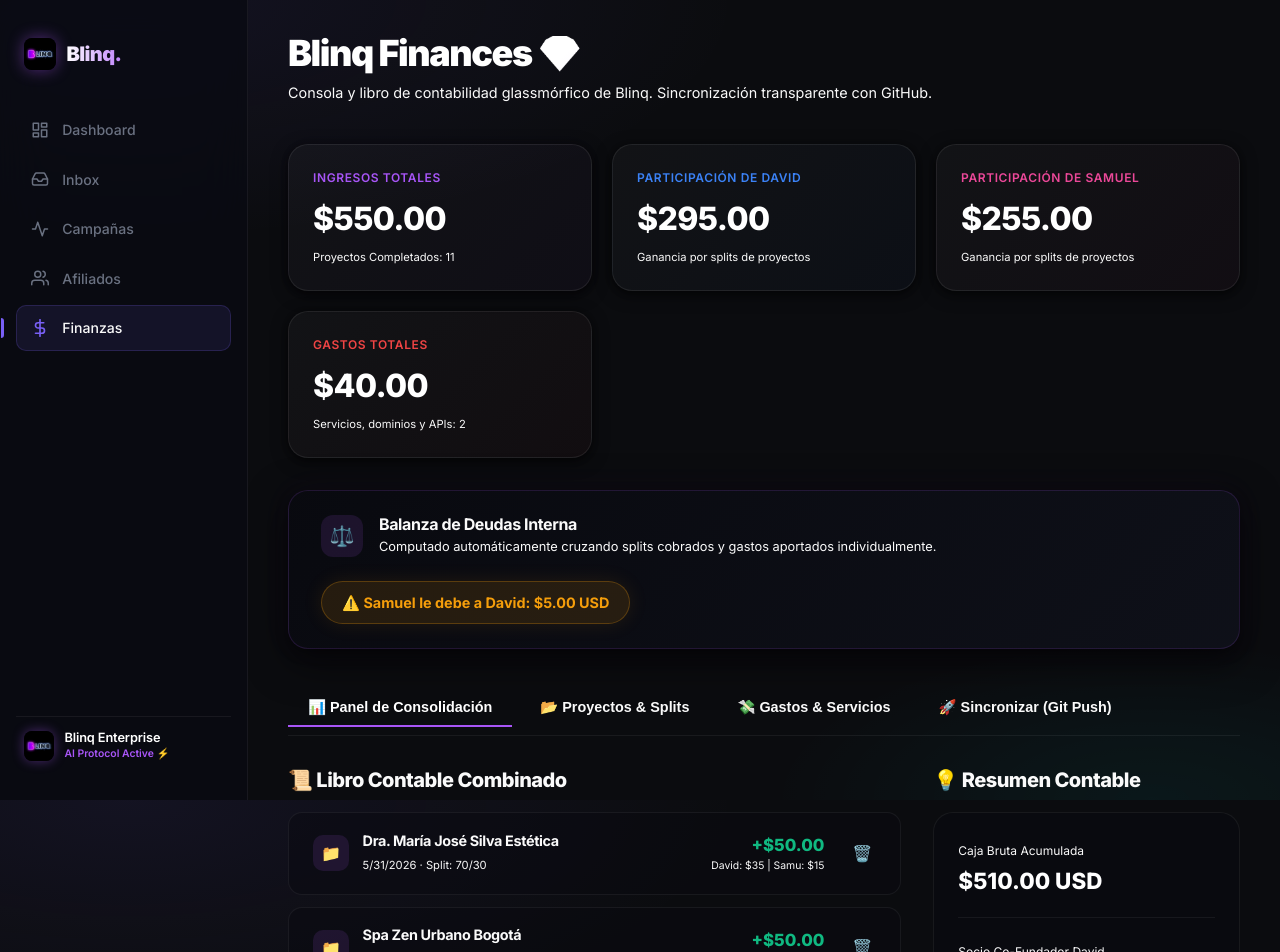
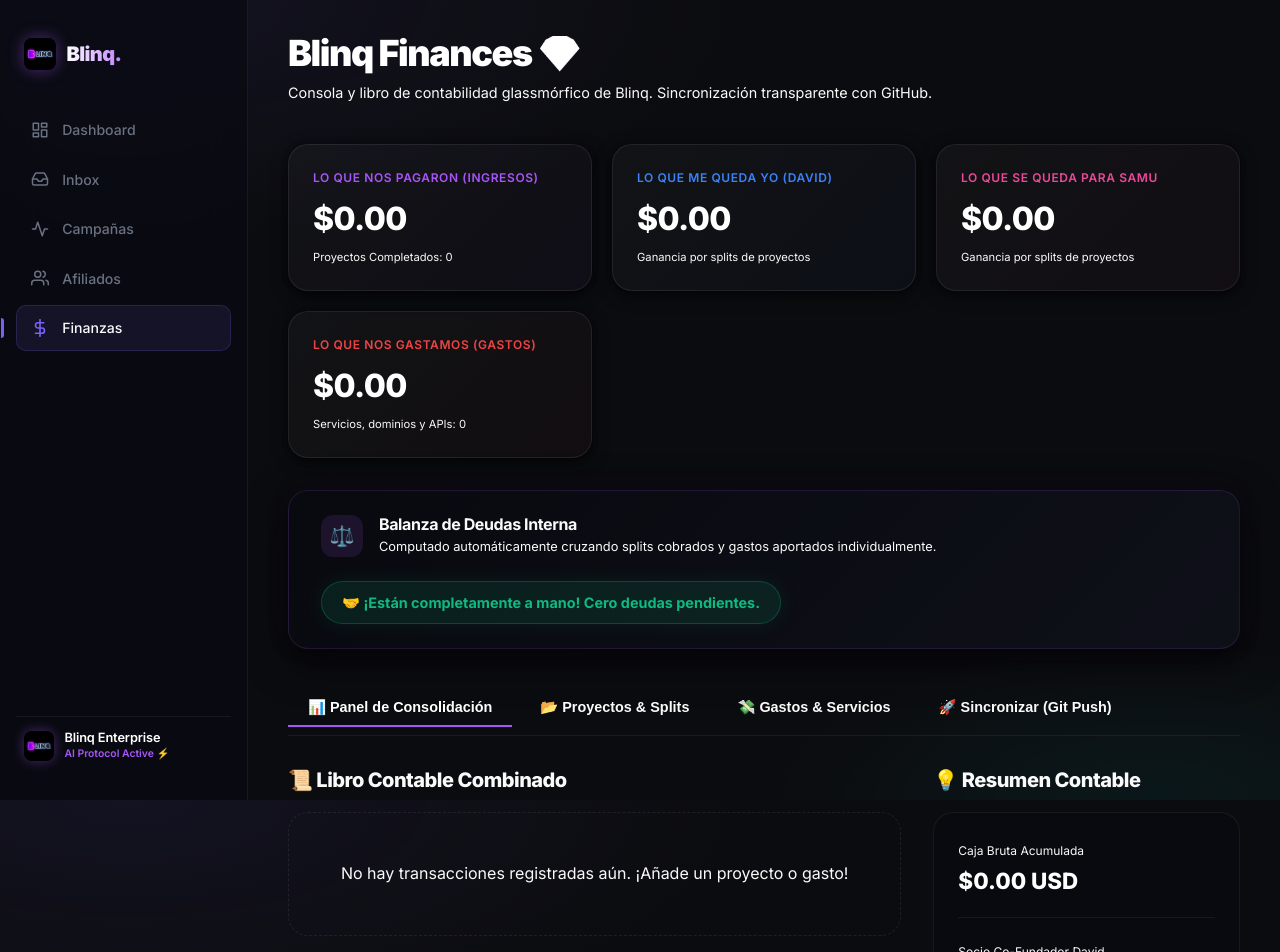
Before and after one commit to Blinq-Oficial/Blinq-Outreach, a Next.js app: page /finances in a window 1280 px wide. Shown: the top 952 px of the page. Built offline with nearby package versions, Linux system fonts and the light colour scheme.

Commit message:
refactor: refine finances dashboard formulas, wording and absolute-amount custom splits, reset database_fallback to clean slate

```diff
--- a/database_fallback.json
+++ b/database_fallback.json
@@ -774,123 +774,6 @@
       "created_at": "2026-05-30T10:00:00.000Z"
     }
   ],
-  "projects": [
-    {
-      "id": "proj-seed-1",
-      "name": "DentaCare Monterrey",
-      "amount": 50,
-      "type": "standard",
-      "davidShare": 25,
-      "samuelShare": 25,
-      "created_at": "2026-05-21T23:00:28.746Z"
-    },
-    {
-      "id": "proj-seed-2",
-      "name": "Clínica Dental Cumbres",
-      "amount": 50,
-      "type": "standard",
-      "davidShare": 25,
-      "samuelShare": 25,
-      "created_at": "2026-05-22T23:00:28.757Z"
-    },
-    {
-      "id": "proj-seed-3",
-      "name": "Mantra Mind & Body Spa",
-      "amount": 50,
-      "type": "standard",
-      "davidShare": 25,
-      "samuelShare": 25,
-      "created_at": "2026-05-23T23:00:28.757Z"
-    },
-    {
-      "id": "proj-seed-4",
-      "name": "Casa Azul Spa Urbano",
-      "amount": 50,
-      "type": "standard",
-      "davidShare": 25,
-      "samuelShare": 25,
-      "created_at": "2026-05-24T23:00:28.757Z"
-    },
-    {
-      "id": "proj-seed-5",
-      "name": "Dentalia Monterrey",
-      "amount": 50,
-      "type": "standard",
-      "davidShare": 25,
-      "samuelShare": 25,
-      "created_at": "2026-05-25T23:00:28.757Z"
-    },
-    {
-      "id": "proj-seed-6",
-      "name": "Dentalmedics Monterrey",
-      "amount": 50,
-      "type": "standard",
-      "davidShare": 25,
-      "samuelShare": 25,
-      "created_at": "2026-05-26T23:00:28.757Z"
-    },
-    {
-      "id": "proj-seed-7",
-      "name": "Clínica Dental Dentalia CDMX",
-      "amount": 50,
-      "type": "standard",
-      "davidShare": 25,
-      "samuelShare": 25,
-      "created_at": "2026-05-27T23:00:28.757Z"
-    },
-    {
-      "id": "proj-seed-8",
-      "name": "Kavalia Dental Monterrey",
-      "amount": 50,
-      "type": "standard",
-      "davidShare": 25,
-      "samuelShare": 25,
-      "created_at": "2026-05-28T23:00:28.757Z"
-    },
-    {
-      "id": "proj-seed-9",
-      "name": "Boutique Dental Monterrey",
-      "amount": 50,
-      "type": "standard",
-      "davidShare": 25,
-      "samuelShare": 25,
-      "created_at": "2026-05-29T23:00:28.757Z"
-    },
-    {
-      "id": "proj-seed-10",
-      "name": "Spa Zen Urbano Bogotá",
-      "amount": 50,
-      "type": "family",
-      "davidShare": 35,
-      "samuelShare": 15,
-      "created_at": "2026-05-30T23:00:28.757Z"
-    },
-    {
-      "id": "proj-seed-11",
-      "name": "Dra. María José Silva Estética",
-      "amount": 50,
-      "type": "family",
-      "davidShare": 35,
-      "samuelShare": 15,
-      "created_at": "2026-05-31T23:00:28.757Z"
-    }
-  ],
-  "expenses": [
-    {
-      "id": "exp-seed-1",
-      "description": "Hosting Vercel Pro + Dominios Blinq",
-      "amount": 25,
-      "paidBy": "david",
-      "splitBetween": "50/50",
-      "created_at": "2026-05-27T23:00:28.757Z"
-    },
-    {
-      "id": "exp-seed-2",
-      "description": "Suscripción Resend API Plan",
-      "amount": 15,
-      "paidBy": "samuel",
-      "splitBetween": "50/50",
-      "created_at": "2026-05-29T23:00:28.757Z"
-    }
-  ]
+  "projects": [],
+  "expenses": []
 }
--- a/src/app/api/finances/route.ts
+++ b/src/app/api/finances/route.ts
@@ -19,7 +19,7 @@
     const { actionType } = body; // 'project' or 'expense'
 
     if (actionType === 'project') {
-      const { name, amount, type, davidShare, samuelShare } = body;
+      const { name, amount, type, davidShare, samuelShare, receivedBy } = body;
 
       if (!name || isNaN(amount) || !type) {
         return NextResponse.json({ error: 'Faltan parámetros requeridos para el proyecto.' }, { status: 400 });
@@ -30,7 +30,8 @@
         amount: parseFloat(amount),
         type,
         davidShare: parseFloat(davidShare),
-        samuelShare: parseFloat(samuelShare)
+        samuelShare: parseFloat(samuelShare),
+        receivedBy: receivedBy || 'company'
       });
 
       return NextResponse.json({ success: true, project: newProj });
--- a/src/app/finances/page.tsx
+++ b/src/app/finances/page.tsx
@@ -32,7 +32,8 @@
   const [projName, setProjName] = useState('');
   const [projAmount, setProjAmount] = useState('');
   const [projSplitType, setProjSplitType] = useState<'standard' | 'family' | 'custom'>('standard');
-  const [customDavidPct, setCustomDavidPct] = useState(50);
+  const [customDavidAmt, setCustomDavidAmt] = useState('');
+  const [customSamuelAmt, setCustomSamuelAmt] = useState('');
   const [projReceivedBy, setProjReceivedBy] = useState<'company' | 'david' | 'samuel'>('company');
 
   const [expDescription, setExpDescription] = useState('');
@@ -62,6 +63,18 @@
   useEffect(() => {
     loadData();
   }, []);
+
+  // Sync custom split inputs when project amount or split type changes
+  useEffect(() => {
+    const amt = parseFloat(projAmount) || 0;
+    if (projSplitType === 'standard') {
+      setCustomDavidAmt((amt * 0.5).toFixed(2));
+      setCustomSamuelAmt((amt * 0.5).toFixed(2));
+    } else if (projSplitType === 'family') {
+      setCustomDavidAmt((amt * 0.7).toFixed(2));
+      setCustomSamuelAmt((amt * 0.3).toFixed(2));
+    }
+  }, [projAmount, projSplitType]);
 
   // Compute stats
   const totalRevenue = projects.reduce((acc, p) => acc + p.amount, 0);
@@ -131,8 +144,8 @@
       dShare = amount * 0.7;
       sShare = amount * 0.3;
     } else if (projSplitType === 'custom') {
-      dShare = amount * (customDavidPct / 100);
-      sShare = amount * ((100 - customDavidPct) / 100);
+      dShare = parseFloat(customDavidAmt) || 0;
+      sShare = parseFloat(customSamuelAmt) || 0;
     }
 
     try {
@@ -285,7 +298,7 @@
           overflow: 'hidden'
         }}>
           <div style={{ fontSize: '0.75rem', fontWeight: 600, color: '#a855f7', letterSpacing: '0.05em', textTransform: 'uppercase', marginBottom: '0.5rem' }}>
-            Ingresos Totales
+            Lo que nos pagaron (Ingresos)
           </div>
           <div style={{ fontSize: '2rem', fontWeight: 800, color: '#ffffff', letterSpacing: '-0.02em' }}>
             ${totalRevenue.toLocaleString('en-US', { minimumFractionDigits: 2, maximumFractionDigits: 2 })}
@@ -305,7 +318,7 @@
           position: 'relative'
         }}>
           <div style={{ fontSize: '0.75rem', fontWeight: 600, color: '#3b82f6', letterSpacing: '0.05em', textTransform: 'uppercase', marginBottom: '0.5rem' }}>
-            Participación de David
+            Lo que me queda yo (David)
           </div>
           <div style={{ fontSize: '2rem', fontWeight: 800, color: '#ffffff', letterSpacing: '-0.02em' }}>
             ${davidProjectProfit.toLocaleString('en-US', { minimumFractionDigits: 2, maximumFractionDigits: 2 })}
@@ -324,7 +337,7 @@
           boxShadow: 'var(--shadow-md)'
         }}>
           <div style={{ fontSize: '0.75rem', fontWeight: 600, color: '#ec4899', letterSpacing: '0.05em', textTransform: 'uppercase', marginBottom: '0.5rem' }}>
-            Participación de Samuel
+            Lo que se queda para Samu
           </div>
           <div style={{ fontSize: '2rem', fontWeight: 800, color: '#ffffff', letterSpacing: '-0.02em' }}>
             ${samuelProjectProfit.toLocaleString('en-US', { minimumFractionDigits: 2, maximumFractionDigits: 2 })}
@@ -343,7 +356,7 @@
           boxShadow: 'var(--shadow-md)'
         }}>
           <div style={{ fontSize: '0.75rem', fontWeight: 600, color: '#ef4444', letterSpacing: '0.05em', textTransform: 'uppercase', marginBottom: '0.5rem' }}>
-            Gastos Totales
+            Lo que nos gastamos (Gastos)
           </div>
           <div style={{ fontSize: '2rem', fontWeight: 800, color: '#ffffff', letterSpacing: '-0.02em' }}>
             ${totalExpenses.toLocaleString('en-US', { minimumFractionDigits: 2, maximumFractionDigits: 2 })}
@@ -408,10 +421,10 @@
             <span>🤝 ¡Están completamente a mano! Cero deudas pendientes.</span>
           )}
           {whoOwesWhom === 'david' && (
-            <span>⚠️ David le debe a Samuel: <strong>${finalOwedAmount.toLocaleString('en-US', { minimumFractionDigits: 2, maximumFractionDigits: 2 })} USD</strong></span>
+            <span>⚠️ David debe pagarle a Samu: <strong>${finalOwedAmount.toLocaleString('en-US', { minimumFractionDigits: 2, maximumFractionDigits: 2 })} USD</strong></span>
           )}
           {whoOwesWhom === 'samuel' && (
-            <span>⚠️ Samuel le debe a David: <strong>${finalOwedAmount.toLocaleString('en-US', { minimumFractionDigits: 2, maximumFractionDigits: 2 })} USD</strong></span>
+            <span>⚠️ Samu debe pagarle a David: <strong>${finalOwedAmount.toLocaleString('en-US', { minimumFractionDigits: 2, maximumFractionDigits: 2 })} USD</strong></span>
           )}
         </div>
       </div>
@@ -664,7 +677,7 @@
             </h2>
             <form onSubmit={handleAddProject} style={{ display: 'flex', flexDirection: 'column', gap: '1.15rem' }}>
               <div>
-                <label style={{ fontSize: '0.8rem', fontWeight: 600, color: 'var(--text-secondary)' }}>Nombre del Cliente / Proyecto</label>
+                <label style={{ fontSize: '0.8rem', fontWeight: 600, color: 'var(--text-secondary)' }}>Cliente (¿Quién es el cliente?)</label>
                 <input
                   type="text"
                   value={projName}
@@ -684,7 +697,7 @@
               </div>
 
               <div>
-                <label style={{ fontSize: '0.8rem', fontWeight: 600, color: 'var(--text-secondary)' }}>Monto Cobrado (USD)</label>
+                <label style={{ fontSize: '0.8rem', fontWeight: 600, color: 'var(--text-secondary)' }}>Monto: Lo que nos pagaron (USD)</label>
                 <input
                   type="number"
                   value={projAmount}
@@ -704,7 +717,7 @@
               </div>
 
               <div>
-                <label style={{ fontSize: '0.8rem', fontWeight: 600, color: 'var(--text-secondary)' }}>¿Quién cobró esta facturación?</label>
+                <label style={{ fontSize: '0.8rem', fontWeight: 600, color: 'var(--text-secondary)' }}>¿Quién cobró este dinero? / ¿A quién se lo pagaron?</label>
                 <select
                   value={projReceivedBy}
                   onChange={(e) => setProjReceivedBy(e.target.value as any)}
@@ -718,14 +731,14 @@
                     marginTop: '0.35rem'
                   }}
                 >
-                  <option value="company">Cuenta de la Empresa (Blinq)</option>
-                  <option value="david">David (Cobrado directamente)</option>
-                  <option value="samuel">Samuel (Cobrado directamente)</option>
+                  <option value="company">Cuenta de la Empresa (Caja Blinq)</option>
+                  <option value="david">David (Pagado a mí)</option>
+                  <option value="samuel">Samu (Pagado a Samu)</option>
                 </select>
               </div>
 
               <div>
-                <label style={{ fontSize: '0.8rem', fontWeight: 600, color: 'var(--text-secondary)' }}>Distribución del Profit (Split)</label>
+                <label style={{ fontSize: '0.8rem', fontWeight: 600, color: 'var(--text-secondary)' }}>Distribución del Profit (Split): Lo que me queda a mí vs Samu</label>
                 <div style={{ display: 'flex', gap: '0.5rem', marginTop: '0.35rem' }}>
                   <button
                     type="button"
@@ -779,34 +792,97 @@
               </div>
 
               {/* Custom Sliders */}
-              {projSplitType === 'custom' && (
+              {projSplitType === 'custom' && (() => {
+                const totalAmt = parseFloat(projAmount) || 0;
+                const davidVal = parseFloat(customDavidAmt) || 0;
+                const currentPct = totalAmt > 0 ? Math.round((davidVal / totalAmt) * 100) : 50;
+
+                return (
                   <div style={{
-                  padding: '1rem',
-                  background: 'rgba(0,0,0,0.25)',
+                    padding: '1.25rem',
+                    background: 'rgba(0,0,0,0.3)',
                     borderRadius: 'var(--radius-sm)',
-                  border: '1px solid var(--border-subtle)',
+                    border: '1px solid rgba(168, 85, 247, 0.2)',
                     display: 'flex',
                     flexDirection: 'column',
-                  gap: '0.75rem'
+                    gap: '1rem'
                   }}>
-                  <div style={{ display: 'flex', justifyContent: 'space-between', fontSize: '0.8rem' }}>
-                    <span>David: <strong>{customDavidPct}%</strong></span>
-                    <span>Samuel: <strong>{100 - customDavidPct}%</strong></span>
+                    <div style={{ display: 'flex', gap: '0.75rem' }}>
+                      <div style={{ flex: 1 }}>
+                        <label style={{ fontSize: '0.75rem', color: 'var(--text-secondary)', fontWeight: 600 }}>Lo que me queda yo (David)</label>
+                        <input
+                          type="number"
+                          step="0.01"
+                          value={customDavidAmt}
+                          onChange={(e) => {
+                            const val = e.target.value;
+                            setCustomDavidAmt(val);
+                            const d = parseFloat(val) || 0;
+                            setCustomSamuelAmt(Math.max(0, totalAmt - d).toFixed(2));
+                          }}
+                          placeholder="Monto David"
+                          style={{
+                            width: '100%',
+                            padding: '0.6rem',
+                            background: 'rgba(0,0,0,0.4)',
+                            border: '1px solid rgba(255,255,255,0.08)',
+                            borderRadius: '6px',
+                            color: '#ffffff',
+                            fontSize: '0.85rem',
+                            marginTop: '0.25rem'
+                          }}
+                        />
                       </div>
+                      <div style={{ flex: 1 }}>
+                        <label style={{ fontSize: '0.75rem', color: 'var(--text-secondary)', fontWeight: 600 }}>Lo que se queda Samu</label>
+                        <input
+                          type="number"
+                          step="0.01"
+                          value={customSamuelAmt}
+                          onChange={(e) => {
+                            const val = e.target.value;
+                            setCustomSamuelAmt(val);
+                            const s = parseFloat(val) || 0;
+                            setCustomDavidAmt(Math.max(0, totalAmt - s).toFixed(2));
+                          }}
+                          placeholder="Monto Samu"
+                          style={{
+                            width: '100%',
+                            padding: '0.6rem',
+                            background: 'rgba(0,0,0,0.4)',
+                            border: '1px solid rgba(255,255,255,0.08)',
+                            borderRadius: '6px',
+                            color: '#ffffff',
+                            fontSize: '0.85rem',
+                            marginTop: '0.25rem'
+                          }}
+                        />
+                      </div>
+                    </div>
+
+                    <div>
                       <input
                         type="range"
                         min="0"
                         max="100"
-                    value={customDavidPct}
-                    onChange={(e) => setCustomDavidPct(parseInt(e.target.value))}
+                        value={currentPct}
+                        onChange={(e) => {
+                          const pct = parseInt(e.target.value);
+                          const d = totalAmt * (pct / 100);
+                          const s = totalAmt - d;
+                          setCustomDavidAmt(d.toFixed(2));
+                          setCustomSamuelAmt(s.toFixed(2));
+                        }}
                         style={{ width: '100%', accentColor: '#a855f7', cursor: 'pointer' }}
                       />
-                  <div style={{ display: 'flex', justifyContent: 'space-between', fontSize: '0.7rem', color: 'var(--text-muted)' }}>
-                    <span>David: ${(parseFloat(projAmount || '0') * customDavidPct / 100).toFixed(2)}</span>
-                    <span>Samuel: ${(parseFloat(projAmount || '0') * (100 - customDavidPct) / 100).toFixed(2)}</span>
+                      <div style={{ display: 'flex', justifyContent: 'space-between', fontSize: '0.7rem', color: 'var(--text-muted)', marginTop: '0.25rem' }}>
+                        <span>David: {currentPct}%</span>
+                        <span>Samuel: {100 - currentPct}%</span>
                       </div>
                     </div>
-              )}
+                  </div>
+                );
+              })()}
 
               <button
                 type="submit"
@@ -907,7 +983,7 @@
             </h2>
             <form onSubmit={handleAddExpense} style={{ display: 'flex', flexDirection: 'column', gap: '1.15rem' }}>
               <div>
-                <label style={{ fontSize: '0.8rem', fontWeight: 600, color: 'var(--text-secondary)' }}>Concepto / Descripción del Gasto</label>
+                <label style={{ fontSize: '0.8rem', fontWeight: 600, color: 'var(--text-secondary)' }}>Lo que nos gastamos (Concepto / Descripción)</label>
                 <input
                   type="text"
                   value={expDescription}
@@ -927,7 +1003,7 @@
               </div>
 
               <div>
-                <label style={{ fontSize: '0.8rem', fontWeight: 600, color: 'var(--text-secondary)' }}>Monto Total (USD)</label>
+                <label style={{ fontSize: '0.8rem', fontWeight: 600, color: 'var(--text-secondary)' }}>Monto Gastado (USD)</label>
                 <input
                   type="number"
                   value={expAmount}
@@ -947,7 +1023,7 @@
               </div>
 
               <div>
-                <label style={{ fontSize: '0.8rem', fontWeight: 600, color: 'var(--text-secondary)' }}>¿Quién pagó este gasto?</label>
+                <label style={{ fontSize: '0.8rem', fontWeight: 600, color: 'var(--text-secondary)' }}>¿Quién pagó este gasto? (¿Quién puso el dinero?)</label>
                 <select
                   value={expPaidBy}
                   onChange={(e) => setExpPaidBy(e.target.value as any)}
@@ -961,8 +1037,8 @@
                     marginTop: '0.35rem'
                   }}
                 >
-                  <option value="david">David (Personal)</option>
-                  <option value="samuel">Samuel (Personal)</option>
+                  <option value="david">David (Pagado por mí)</option>
+                  <option value="samuel">Samu (Pagado por Samu)</option>
                   <option value="company">Cuenta de la Empresa (Caja Blinq)</option>
                 </select>
               </div>
--- a/src/lib/dbFallback.ts
+++ b/src/lib/dbFallback.ts
@@ -70,6 +70,7 @@
   type: 'standard' | 'family' | 'custom';
   davidShare: number;
   samuelShare: number;
+  receivedBy?: 'company' | 'david' | 'samuel';
   created_at: string;
 }
 
```
Lines whose indentation alone changed are shown as unchanged.
